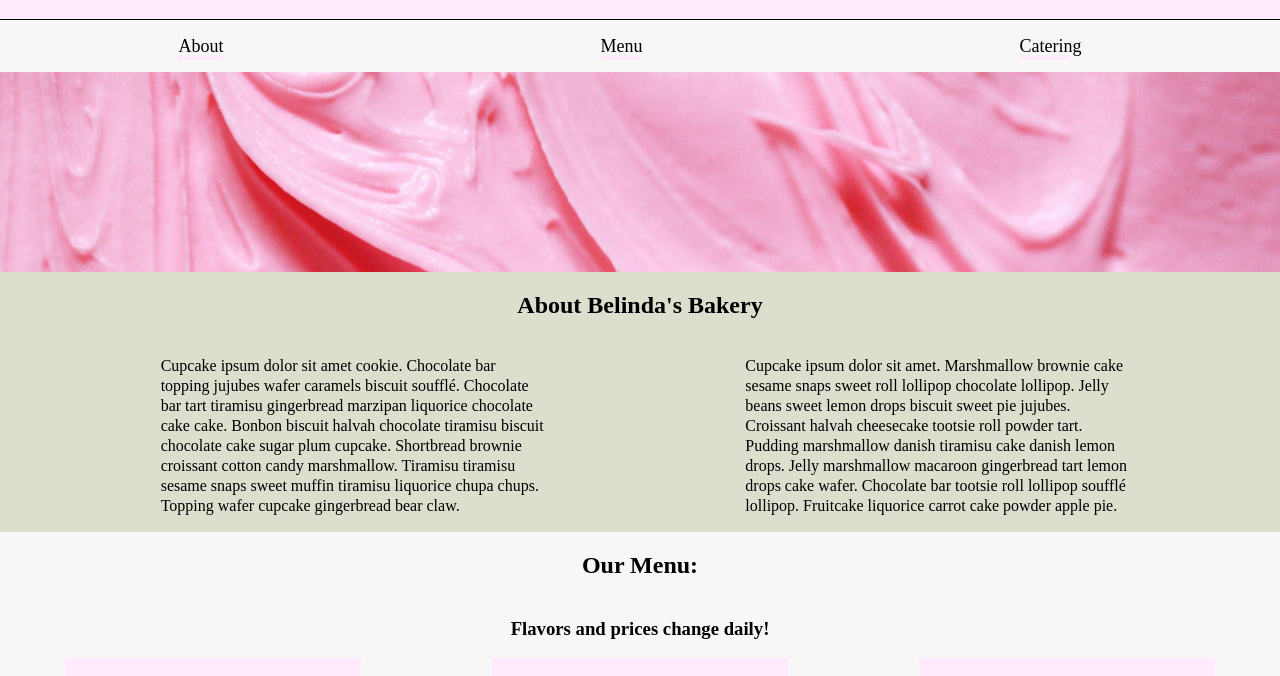
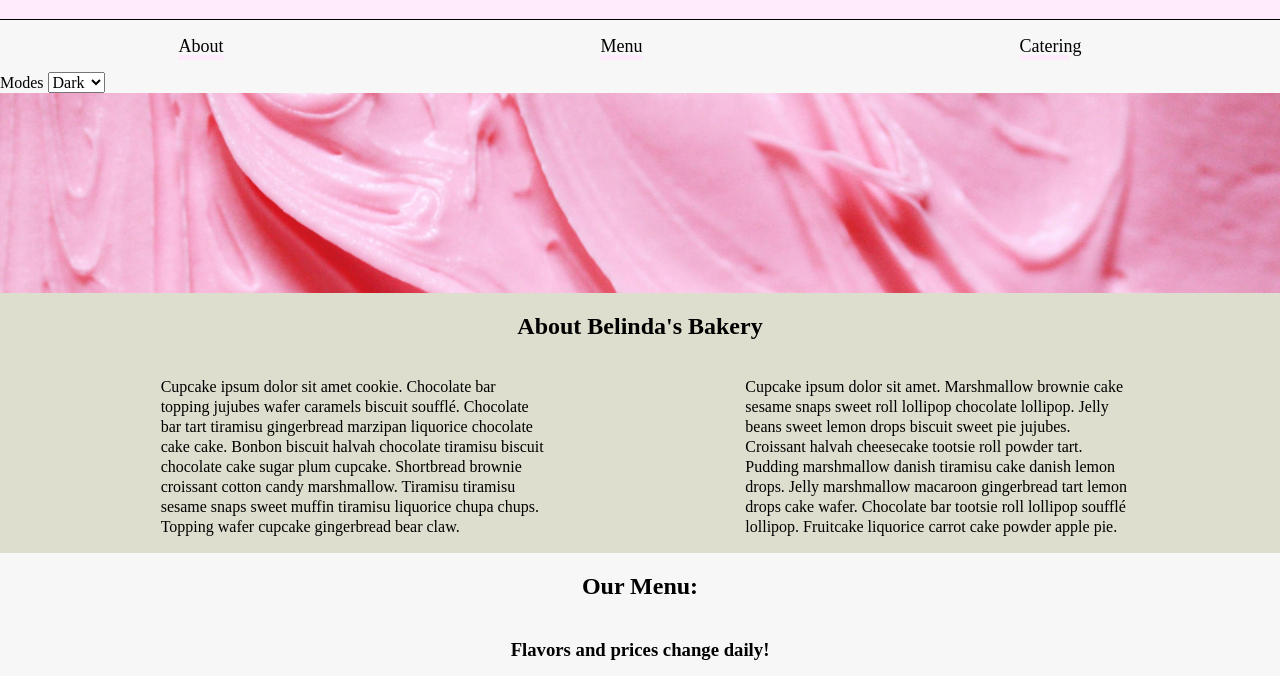
Before and after one commit to saxby-b/bakery, a website built with Parcel: page index.html in a window 1280 px wide. Shown: the part 61-737 px from the top of the page. Built offline with nearby package versions, Linux system fonts and the light colour scheme.

Commit message:
Added drop down list to header

```diff
--- a/index.html
+++ b/index.html
@@ -40,6 +40,13 @@
               <li><a href="#catering" target="_blank">Catering</a></li>
             </ul>
           </nav>
+          <div class="list">
+            <label for="modes">Modes</label>
+            <select name="modes">
+              <option value="dark">Dark</option>
+              <option value="light">Light</option>
+            </select>
+          </div>
         </div>
       </div>
       <div class="content-wrapper">
```
